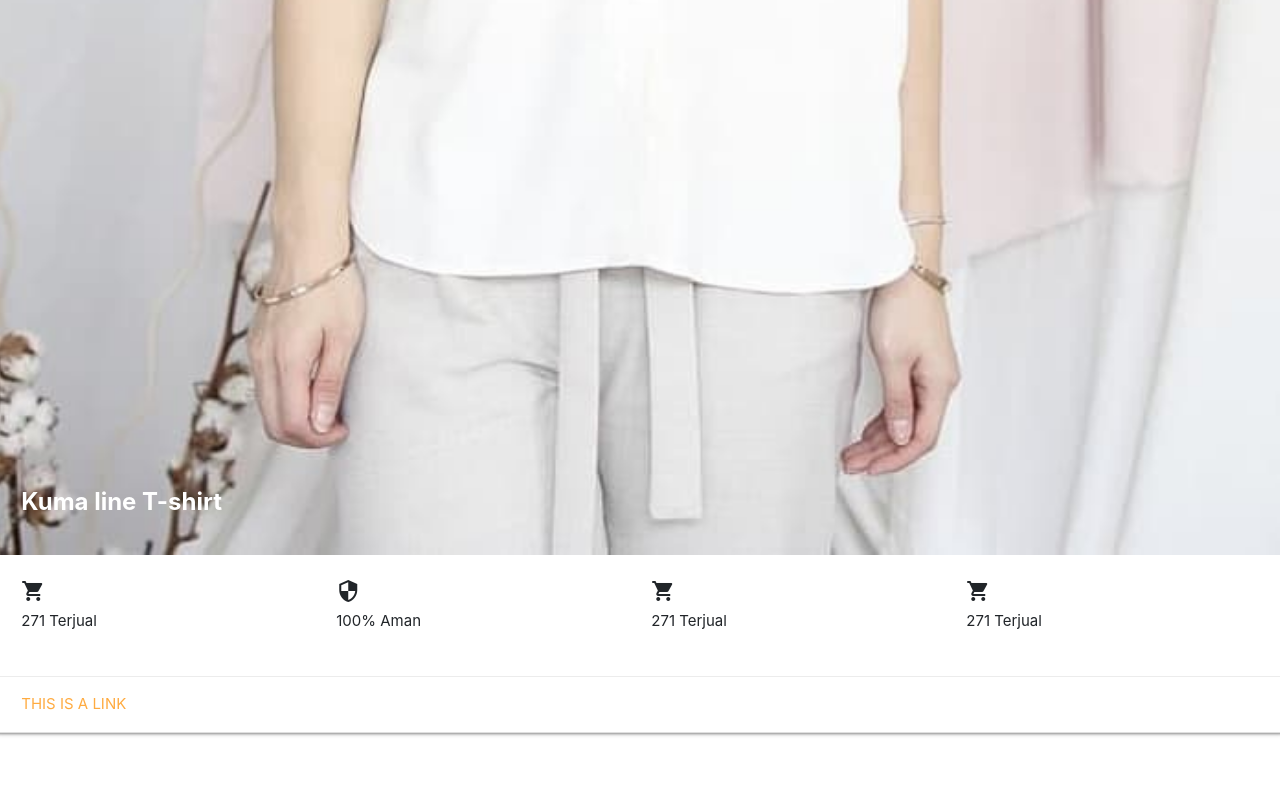
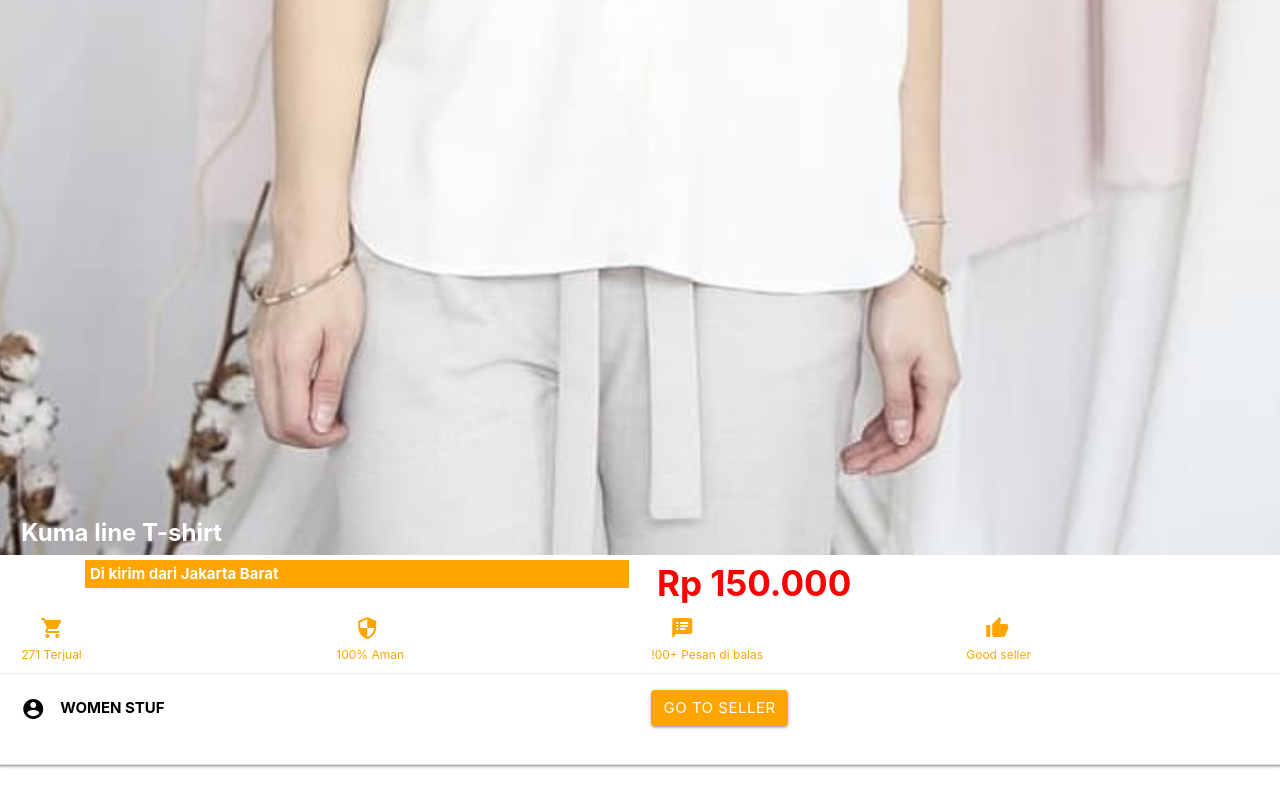
Before and after one commit to GeNJie/shoppingapp-prototyping, a plain HTML site: page detail.html in a window 1280 px wide. Shown: the part 803-1603 px from the top of the page. Before the commit the page ends 1571 px from the top, so only its background shows below. Drawn offline with nearby package versions, Linux system fonts and the light colour scheme.

Commit message:
Update detail UI

```diff
--- a/css/style.css
+++ b/css/style.css
@@ -52,3 +52,44 @@ nav {
   color: white !important;
   font-weight: bolder !important;
 }
+.content-detail {
+  color: orange !important;
+  margin-top: -40px;
+}
+.content-detail i {
+  margin-left: 19px;
+  text-align: center;
+}
+.content-detail p {
+  font-size: 12px;
+}
+.price-detail h5 {
+  font-weight: bolder;
+  background-color: orange;
+  padding: 5px;
+  margin-top: 5px;
+  color: white;
+  font-size: 15px;
+}
+.price-detail h4 {
+  text-align: right;
+  font-size: 35px;
+  font-weight: bolder;
+  color: red !important;
+  width: 200px;
+  padding-left: -20px;
+  margin-top: 7px;
+}
+.user-prof {
+  color: black !important;
+  font-weight: bolder;
+  font-size: 15px;
+  padding: 7px 0;
+  width: 250px !important;
+}
+.goto-seller {
+  background-color: orange;
+}
+.seller-detail {
+  margin-top: -35px;
+}
--- a/detail.html
+++ b/detail.html
@@ -37,9 +37,21 @@
       <div class="card detail-card">
         <div class="card-image">
           <img src="assets/img/kuma_line.jpeg">
-          <span class="card-title" style="font-weight:bolder; text-shadow: 1px 1px rgba(0,0,0 0.5);">Kuma line T-shirt</span>
+          <span class="card-title" style="font-weight:bolder; text-shadow: 1px 1px rgba(0,0,0 0.5); margin-bottom: -20px;">Kuma line T-shirt</span>
         </div>
-        <div class="card-content">
+        <div class="price-detail">
+          <div class="container">
+            <div class="row">
+              <div class="col">
+                <h5>Di kirim dari Jakarta Barat</h5>
+              </div>
+              <div class="col">
+                <h4>Rp 150.000</h4>
+              </div>
+            </div>
+          </div>
+        </div>
+        <div class="card-content content-detail">
           <div class="row">
             <div class="col">
               <i class="material-icons">shopping_cart</i>
@@ -50,17 +62,24 @@
               <p>100% Aman</p>
             </div>
             <div class="col">
-              <i class="material-icons">shopping_cart</i>
-              <p>271 Terjual</p>
+              <i class="material-icons">speaker_notes</i>
+              <p>!00+ Pesan di balas</p>
             </div>
             <div class="col">
-              <i class="material-icons">shopping_cart</i>
-              <p>271 Terjual</p>
+              <i class="material-icons">thumb_up</i>
+              <p>Good seller</p>
             </div>
           </div>
         </div>
-        <div class="card-action">
-          <a href="#">This is a link</a>
+        <div class="card-action seller-detail">
+          <div class="row">
+            <div class="col s6">
+              <a class="waves-effect user-prof"><i class="material-icons left">account_circle</i>Women Stuf</a>
+            </div>
+            <div class="col s6">
+              <a href="#" class="btn goto-seller">Go to seller</a>
+            </div>
+          </div>
         </div>
       </div>
     </div>
```
